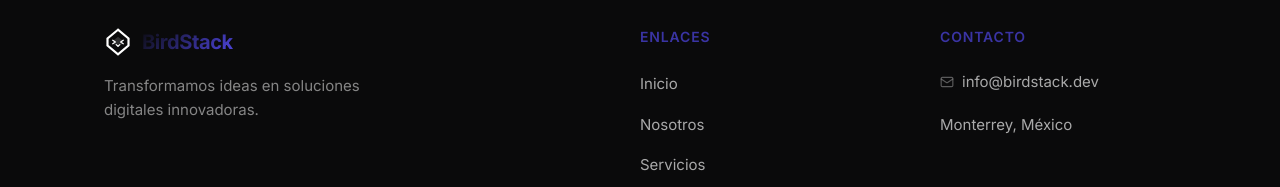
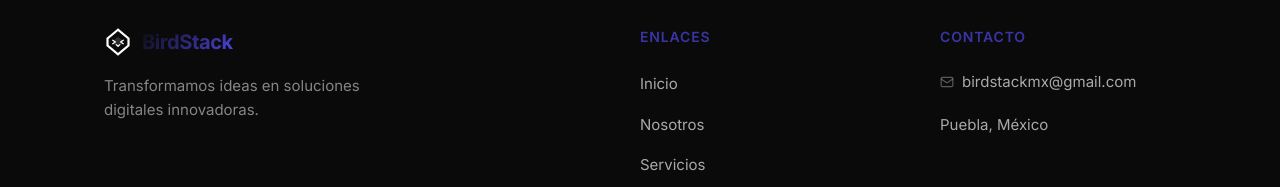
Before and after one commit to Trejo14/web-3, a React (Vite) app: page /contact in a window 1280 px wide. Shown: the part 1913-2100 px from the top of the page. Built offline with nearby package versions, Linux system fonts and the light colour scheme.

Commit message:
Actualizar footer para facilitar la info de contacto

```diff
--- a/src/components/Footer/Footer.jsx
+++ b/src/components/Footer/Footer.jsx
@@ -20,8 +20,8 @@ function Footer() {
     {
       title: 'Contacto',
       links: [
-        { label: 'info@birdstack.dev', icon: <Mail size={14} />, href: 'mailto:info@birdstack.dev' },
-        { label: 'Monterrey, México', icon: <MapPin size={14} />, href: null },
+        { label: 'birdstackmx@gmail.com', icon: <Mail size={14} />, href: 'birdstackmx@gmail.com' },
+        { label: 'Puebla, México', icon: <MapPin size={14} />, href: null },
       ],
     },
   ]
```
